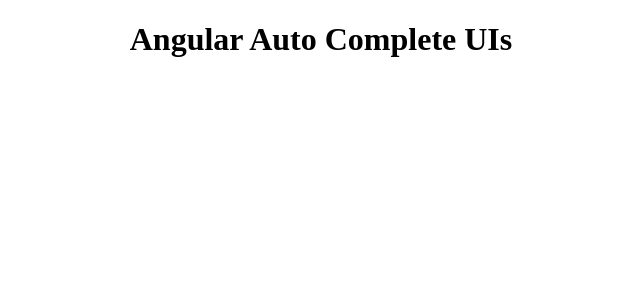
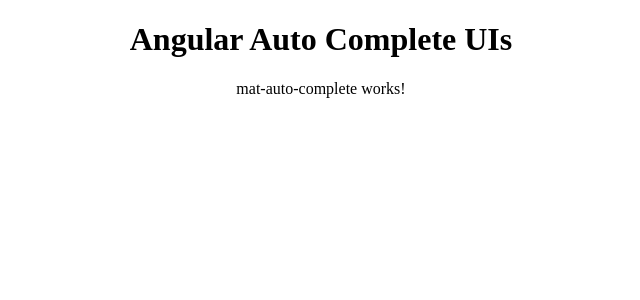
Before and after one commit to hgouw/AutoComplete, an Angular app: page / in a window 1280 px wide. Shown: the top 300 px of the page, without its empty margins (319-959 px from the left). Built offline with nearby package versions, Linux system fonts and the light colour scheme.

Commit message:
Added MatAutoCompleteComponent

```diff
--- a/src/app/app.component.html
+++ b/src/app/app.component.html
@@ -2,4 +2,5 @@
   <h1>
     {{ title }}
   </h1>
+  <app-mat-auto-complete></app-mat-auto-complete>
 </div>
--- a/src/app/app.module.ts
+++ b/src/app/app.module.ts
@@ -2,10 +2,12 @@
 import { NgModule } from '@angular/core';
 
 import { AppComponent } from './app.component';
+import { MatAutoCompleteComponent } from './mat-auto-complete/mat-auto-complete.component';
 
 @NgModule({
   declarations: [
-    AppComponent
+    AppComponent,
+    MatAutoCompleteComponent
   ],
   imports: [
     BrowserModule
--- /dev/null
+++ b/src/app/mat-auto-complete/mat-auto-complete.component.html
@@ -0,0 +1,3 @@
+<p>
+  mat-auto-complete works!
+</p>
--- /dev/null
+++ b/src/app/mat-auto-complete/mat-auto-complete.component.ts
@@ -0,0 +1,15 @@
+import { Component, OnInit } from '@angular/core';
+
+@Component({
+  selector: 'app-mat-auto-complete',
+  templateUrl: './mat-auto-complete.component.html',
+  styleUrls: ['./mat-auto-complete.component.css']
+})
+export class MatAutoCompleteComponent implements OnInit {
+
+  constructor() { }
+
+  ngOnInit() {
+  }
+
+}
```
Also changed, not shown: src/app/mat-auto-complete/mat-auto-complete.component.css (added), 1 other file (tests, documents, lock files or other folders).
